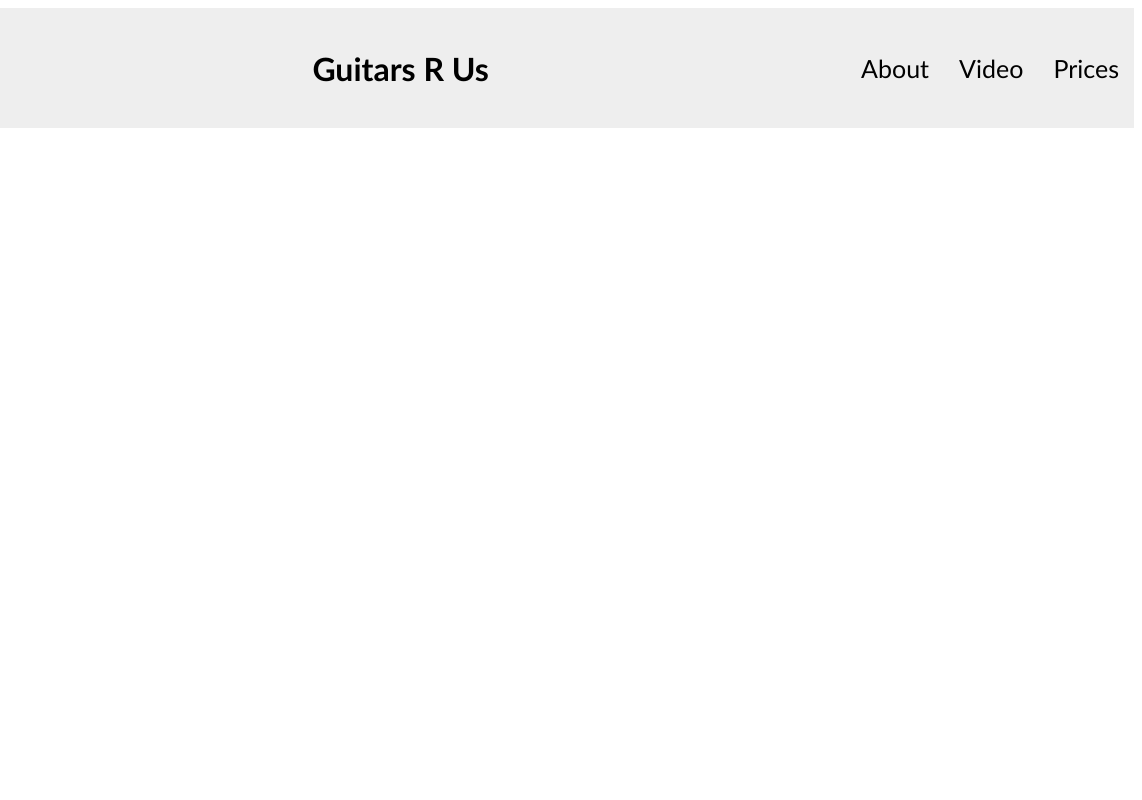
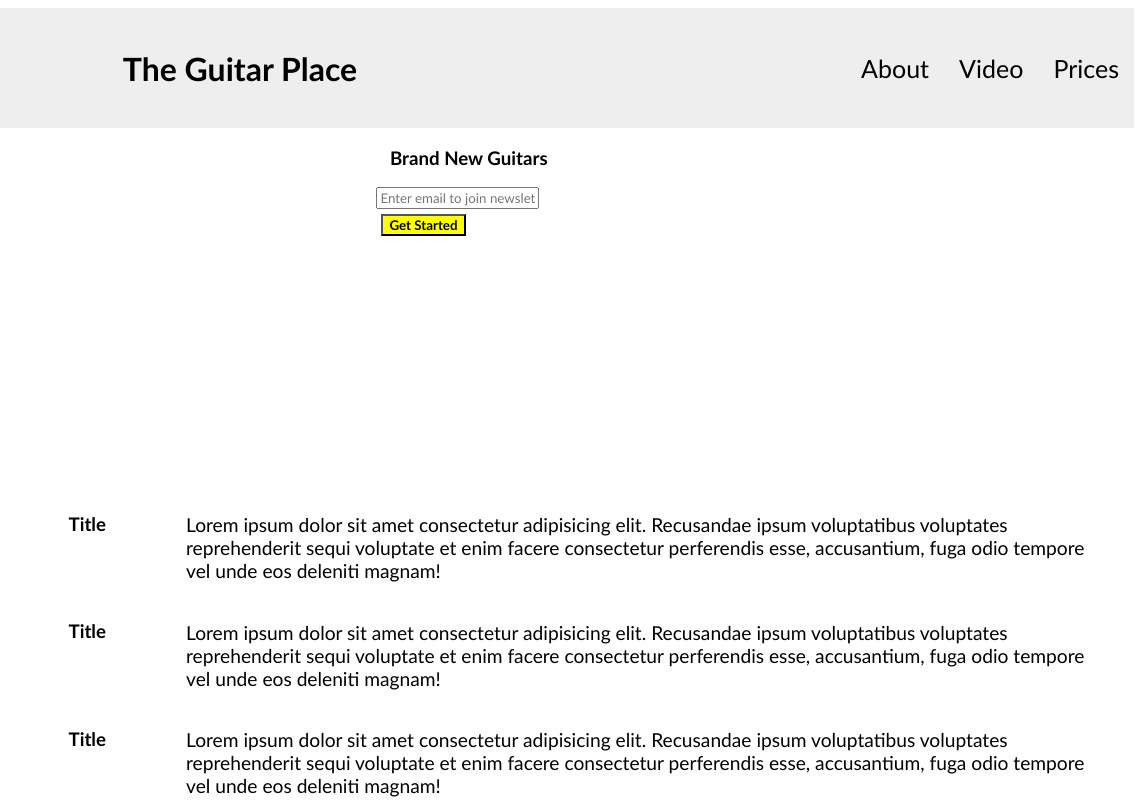
Before and after one commit to prkrgreenwell/fcc-product-landing-page, a plain HTML site: page index.html in a window 1280 px wide. Shown: the top 800 px of the page, 138-1280 px from the left. Drawn offline with Linux system fonts and the light colour scheme.

Commit message:
initial styling complete

```diff
--- a/index.html
+++ b/index.html
@@ -12,16 +12,83 @@
         id="header-img"
         src="https://static.vecteezy.com/system/resources/previews/007/688/753/non_2x/guitar-logo-free-vector.jpg"
       />
-      <h1>Guitars R Us</h1>
+      <h1>The Guitar Place</h1>
       <nav id="nav-bar">
-        <div class="nav-link">About</div>
-        <div class="nav-link">Video</div>
-        <div class="nav-link">Prices</div>
+        <a href="#about" class="nostyle nav-link"><div>About</div></a>
+        <a href="#video" class="nav-link nostyle"> <div>Video</div></a>
+        <a href="#prices" class="nav-link nostyle"><div>Prices</div></a>
       </nav>
     </header>
-
-    <section id="about"></section>
-    <section id="Video"></section>
-    <section id="Prices"></section>
+    <main>
+      <div class="section form">
+        <form id="form" action="https://www.freecodecamp.com/email-submit">
+          <h3 class="form-header">Brand New Guitars</h3>
+          <input
+            type="email"
+            id="email"
+            placeholder="Enter email to join newsletter"
+          />
+          <input id="submit" type="submit" value="Get Started" class="btn" />
+        </form>
+      </div>
+      <div class="section" id="about">
+        <div class="about-header">
+          <h3>Title</h3>
+          <p>
+            Lorem ipsum dolor sit amet consectetur adipisicing elit. Recusandae
+            ipsum voluptatibus voluptates reprehenderit sequi voluptate et enim
+            facere consectetur perferendis esse, accusantium, fuga odio tempore
+            vel unde eos deleniti magnam!
+          </p>
+        </div>
+        <div class="about-header">
+          <h3>Title</h3>
+          <p>
+            Lorem ipsum dolor sit amet consectetur adipisicing elit. Recusandae
+            ipsum voluptatibus voluptates reprehenderit sequi voluptate et enim
+            facere consectetur perferendis esse, accusantium, fuga odio tempore
+            vel unde eos deleniti magnam!
+          </p>
+        </div>
+        <div class="about-header">
+          <h3>Title</h3>
+          <p>
+            Lorem ipsum dolor sit amet consectetur adipisicing elit. Recusandae
+            ipsum voluptatibus voluptates reprehenderit sequi voluptate et enim
+            facere consectetur perferendis esse, accusantium, fuga odio tempore
+            vel unde eos deleniti magnam!
+          </p>
+        </div>
+      </div>
+      <div class="section" id="video-section">
+        <video id="video" width="320" height="240" controls>
+          <source
+            src="https://www.youtube.com/watch?v=qDObyBEMFQ4&pp=ygULYWxhbiBnb2dvbGw%3D"
+            type="video/mp4"
+          />
+          Your browser does not support the video tag.
+        </video>
+      </div>
+      <div class="section" id="Prices">
+        <div class="about-header">
+          <h3>Title</h3>
+          <p>
+            Lorem ipsum dolor sit amet consectetur adipisicing elit. Recusandae
+            ipsum voluptatibus voluptates reprehenderit sequi voluptate et enim
+            facere consectetur perferendis esse, accusantium, fuga odio tempore
+            vel unde eos deleniti magnam!
+          </p>
+        </div>
+        <div class="about-header">
+          <h3>Title</h3>
+          <p>
+            Lorem ipsum dolor sit amet consectetur adipisicing elit. Recusandae
+            ipsum voluptatibus voluptates reprehenderit sequi voluptate et enim
+            facere consectetur perferendis esse, accusantium, fuga odio tempore
+            vel unde eos deleniti magnam!
+          </p>
+        </div>
+      </div>
+    </main>
   </body>
 </html>
--- a/styles.css
+++ b/styles.css
@@ -9,7 +9,7 @@ header {
   top: 0;
   background-color: #eee;
   display: flex;
-
+  margin-top: 0;
   align-items: center;
 }
 
@@ -22,7 +22,7 @@ header {
 
 h1 {
   position: relative;
-  left: 35%;
+  left: 20%;
 }
 
 nav {
@@ -30,6 +30,7 @@ nav {
   right: 0;
   display: flex;
   justify-content: space-between;
+  z-index: 100;
 }
 
 .nav-link {
@@ -41,3 +42,61 @@ nav {
   cursor: pointer;
   color: gray;
 }
+
+a.nostyle:link {
+  text-decoration: inherit;
+  color: inherit;
+  cursor: auto;
+}
+
+a.nostyle:visited {
+  text-decoration: inherit;
+  color: inherit;
+  cursor: auto;
+}
+
+main {
+  display: flex;
+  flex-direction: column;
+  justify-content: space-between;
+}
+
+.form-header {
+  font-weight: bold;
+}
+
+.form {
+  display: flex;
+  flex-direction: column;
+  align-items: center;
+}
+
+#submit {
+  font-weight: bold;
+  background-color: yellow;
+  margin: 2%;
+}
+
+.about-header {
+  display: grid;
+  grid-template-columns: 1fr 3fr;
+}
+
+h3 {
+  justify-self: right;
+  margin-right: 5rem;
+}
+
+p {
+  margin-right: 2rem;
+  font-size: larger;
+}
+
+.section {
+  margin-bottom: 20%;
+}
+
+#video-section {
+  display: flex;
+  justify-content: center;
+}
```
Also changed, not shown: 1 other file.
